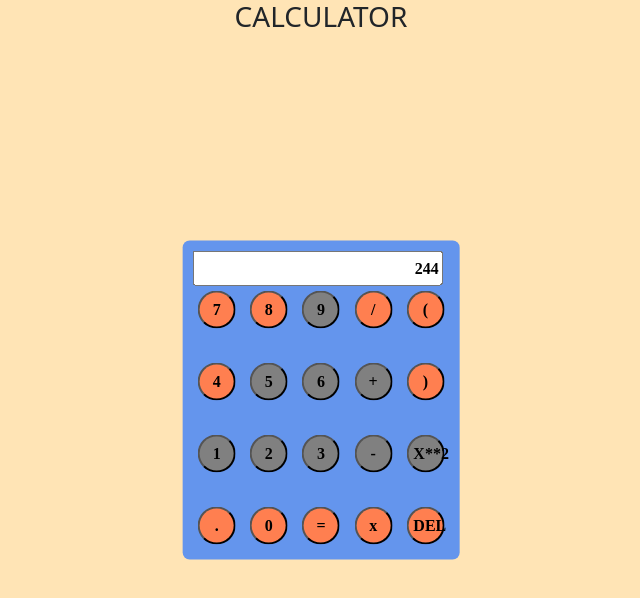
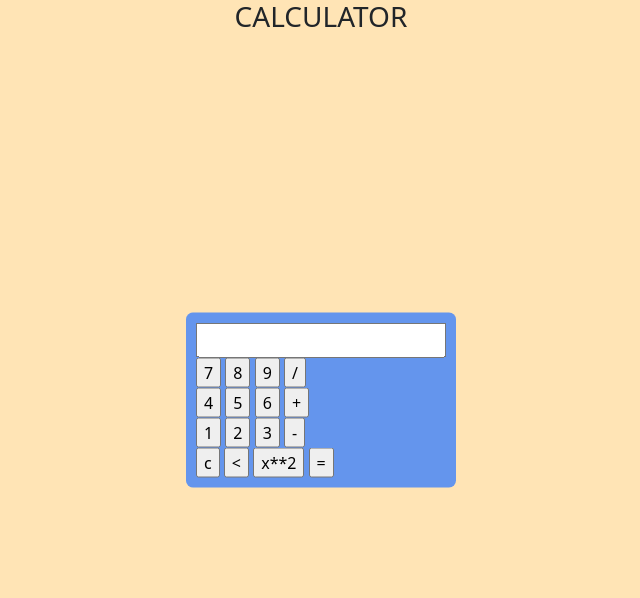
Before and after one commit to KOLAWOLEADE/My-Calculator, a plain HTML site: page index.html in a window 1280 px wide. Shown: the whole page, without its empty margins (319-959 px from the left). Drawn offline with Linux system fonts and the light colour scheme.

Commit message:
add equal

```diff
--- a/css/style.css
+++ b/css/style.css
@@ -1,5 +1,6 @@
 body{
     background-color: moccasin;
+    background-image: -o-linear-gradient(b);
 
 }
 
--- a/index.html
+++ b/index.html
@@ -6,7 +6,7 @@
     <meta name="viewport" content="width=device-width, initial-scale=1.0">
     <title>my-calculator</title>
     <script  src="js/jquery-3.6.0.js"></script>
-    <script type="text/javascript"></script>
+    <script src="js/script.js"></script>
     <link rel="stylesheet" href="css/bootstrap.css">
     <link rel="stylesheet" href="css/style.css">
 </head>
@@ -15,43 +15,44 @@
     <div class="container">
         <div class="cal">
             <div>
-    <input type="text" class="result" value="244" readonly>
+    <input class="result">
             </div>
 
     <!-- buttons -->
-<div>
-    <button type="button" class="calc-btn">7</button>
-    <button type="button" class="calc-btn">8</button>
-    <button type="button" class="design">9</button>
-    <button type="button" class="calc-btn">/</button>
-    <button type="button" class="calc-btn">(</button>
-</div><br>
+    <div>
+
+<input type="button" value="7" onclick="insrt(7)">
+<input type="button" value="8" onclick="insrt(8)">
+<input type="button" value="9" onclick="insrt(9)">
+<input type="button" value="/" onclick="insrt('/')">
+
+</div>
 
 <div>
-    <button type="button" class="calc-btn">4</button>
-    <button type="button" class="design">5</button>
-    <button type="button" class="design">6</button>
-    <button type="button" class="design">+</button>
-    <button type="button" class="calc-btn">)</button>
-</div><br>
 
-<div>
-    <button type="button" class="design">1</button>
-    <button type="button" class="design">2</button>
-    <button type="button" class="design">3</button>
-    <button type="button" class="design">-</button>
-    <button type="button" class="design">X**2</button>
-</div><br>
+    <input type="button" value="4" onclick="insrt(4)">
+    <input type="button" value="5" onclick="insrt(5)">
+    <input type="button" value="6" onclick="insrt(6)">
+    <input type="button" value="+" onclick="insrt('+')">
 
-<div>
-    <button type="button" class="calc-btn">.</button>
-    <button type="button" class="calc-btn">0</button>
-    <button type="button" class="calc-btn">=</button>
-    <button type="button" class="calc-btn">x</button>
-    <button type="button" class="calc-btn">DEL</button>
-</div>
+    </div>
+    <div>
 
+        <input type="button" value="1" onclick="insrt(1)">
+        <input type="button" value="2" onclick="insrt(2)">
+        <input type="button" value="3" onclick="insrt(3)">
+        <input type="button" value="-" onclick="insrt('-')">
 
+        </div>
+
+        <div>
+
+            <input type="button" value="c" onclick="c()">
+            <input type="button" value="<" onclick="insrt('<')">
+            <input type="button" value="x**2" onclick="insrt(x**2)">
+            <input type="button" value="=" onclick="equal('=')">
+
+            </div>
     </div>
 
 
--- a/js/script.js
+++ b/js/script.js
@@ -1,13 +1,42 @@
-// $(document).ready
-(function()
- {$(".calc-btn").on("click",function(){
-    $(".result").val ($(".resuit").val() + $(this).html() );
+function insrt(num){
+    $(".result").val($(".result").val()+num);
+}
 
-    })
+function equal(){
+    $(".result").val(eval($(".result").val()));
+}
 
-    // $("")
+
+function c(){
+    $(".result").val("");
+}
 
 
 
 
-})
+
+
+
+
+
+
+
+//  $(document).ready (function insrt(num){
+// //  {$(".result")(function insert(num )
+//     $(".result").val ($(".resuit").val() + num );
+
+//     })
+
+//     // $(".delete").click(function(){
+//     //     $(".result").val("")
+//     // })
+
+
+//     // $(".designs").click(function(){
+//     //     $(".result").val(eval($(".result").val()))
+//     // })
+
+
+
+
+// // })
```
